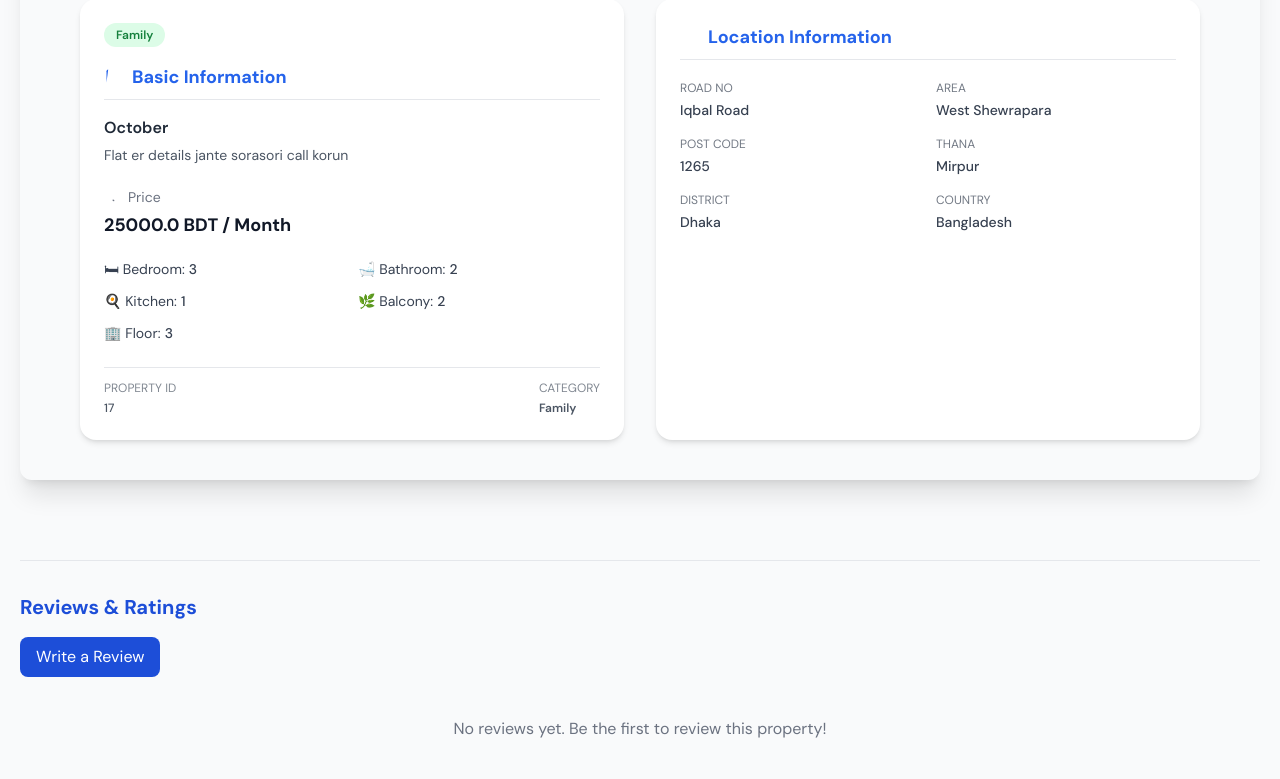
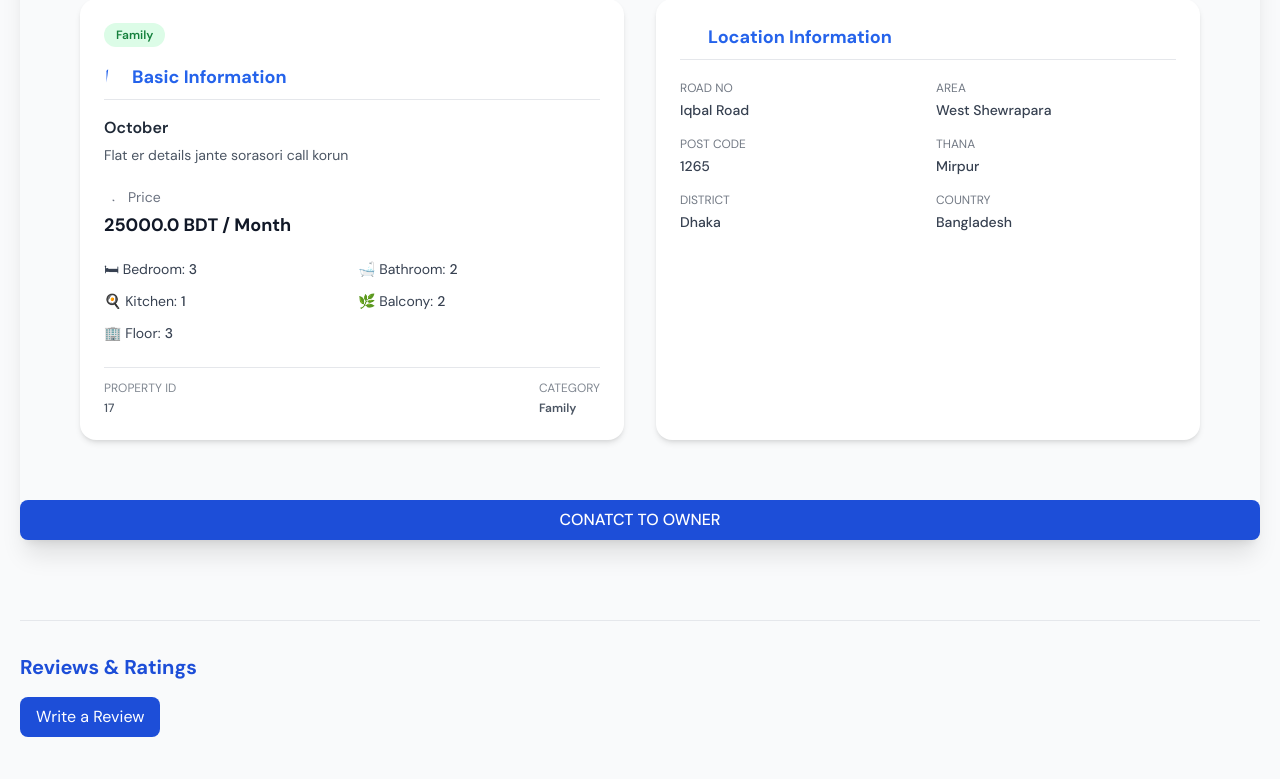
Before and after one commit to Anim36/RentWise_project, a Django app: page /properties/17 in a window 1280 px wide. Shown: the part 710-1489 px from the top of the page. Run offline with Django 5.2, Linux system fonts and the light colour scheme; a user stored in the database is signed in; data comes from the database, SQL or seed files in the repository; both versions use the stored data as it was after the commit; style sheets or scripts are compiled from the project's sources; some libraries are stand-ins or nearby versions.

```diff
--- a/templates/property_details.html
+++ b/templates/property_details.html
@@ -196,7 +196,13 @@
 </div>
 
 
-                   {% if not user.is_authenticated %}
+                   {% if user.is_authenticated %}
+            <div class="mt-5 w-full flex justify-center">
+              <a href="{% url 'contact-owner' property.id %}" class="w-full text-center bg-[#1D4ED8] text-white font-medium rounded-lg px-5 py-2 hover:shadow-lg duration-200">CONATCT TO OWNER</a>
+            </div>
+          {% endif %}
+
+          {% if not user.is_authenticated %}
             <div class="mt-5 w-full flex justify-center">
               <a href="{% url 'login' %}" class="w-full text-center bg-[#1D4ED8] text-white font-medium rounded-lg px-5 py-2 hover:shadow-lg duration-200">PLEASE LOG IN TO CONATCT OWNER</a>
             </div>
```
Also changed, not shown: db.sqlite3.
